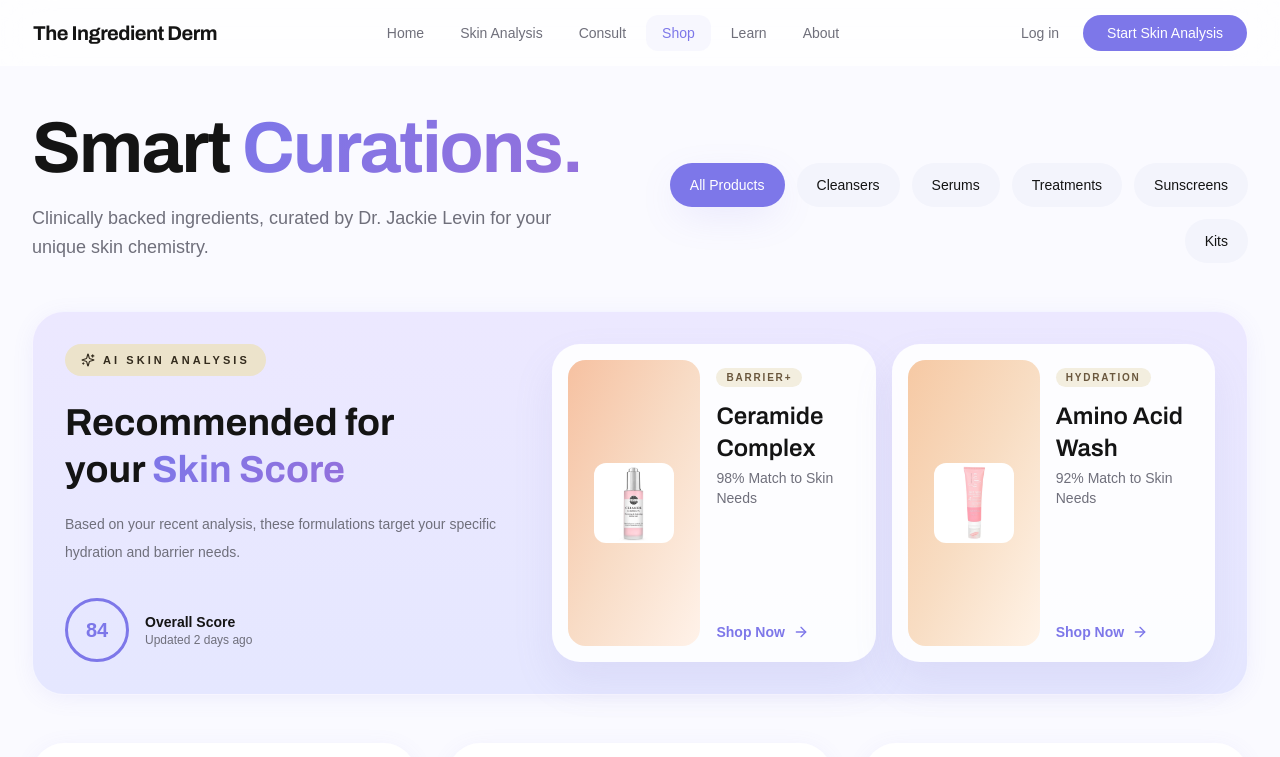
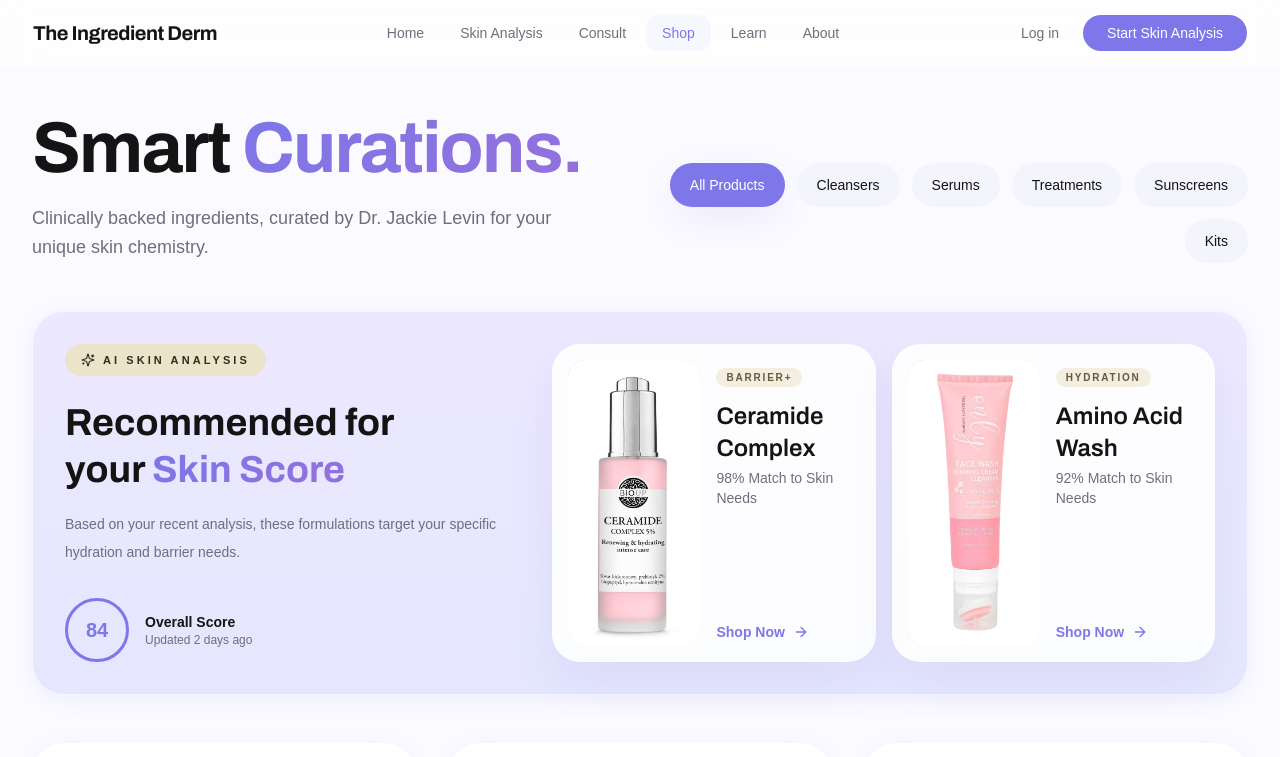
Before and after one commit to haroonrana12/The-Ingredient-Derm-Dr-Jackie, a React (Vite) app: page /shop in a window 1280 px wide. Shown: the top 757 px of the page. Built offline with nearby package versions, Linux system fonts and the light colour scheme; the HTML template or start-up script is replaced by a standard one; a web font is replaced by a local one.

Commit message:
Make Shop AI Skin Analysis filter image fully fill gradient panel

```diff
--- a/src/pages/Shop.tsx
+++ b/src/pages/Shop.tsx
@@ -174,15 +174,17 @@ const Shop = () => {
                       custom={index + 1}
                       className="grid gap-4 rounded-[1.75rem] bg-white/90 p-4 shadow-[0_20px_40px_rgba(136,128,196,0.12)] sm:grid-cols-[132px_1fr]"
                     >
-                      <div className={`flex min-h-[128px] items-center justify-center rounded-[1.1rem] bg-gradient-to-br ${item.background}`}>
+                      <div className={`relative min-h-[128px] overflow-hidden rounded-[1.1rem] bg-gradient-to-br ${item.background}`}>
                         {item.image ? (
                           <img
                             src={item.image}
                             alt={item.name}
-                            className="h-20 w-20 rounded-lg object-cover"
+                            className="absolute inset-0 h-full w-full object-cover object-center"
                           />
                         ) : (
-                          <MiniBottle tone={item.bottleTone} />
+                          <div className="flex h-full w-full items-center justify-center">
+                            <MiniBottle tone={item.bottleTone} />
+                          </div>
                         )}
                       </div>
                       <div className="flex flex-col justify-between py-1">
```
